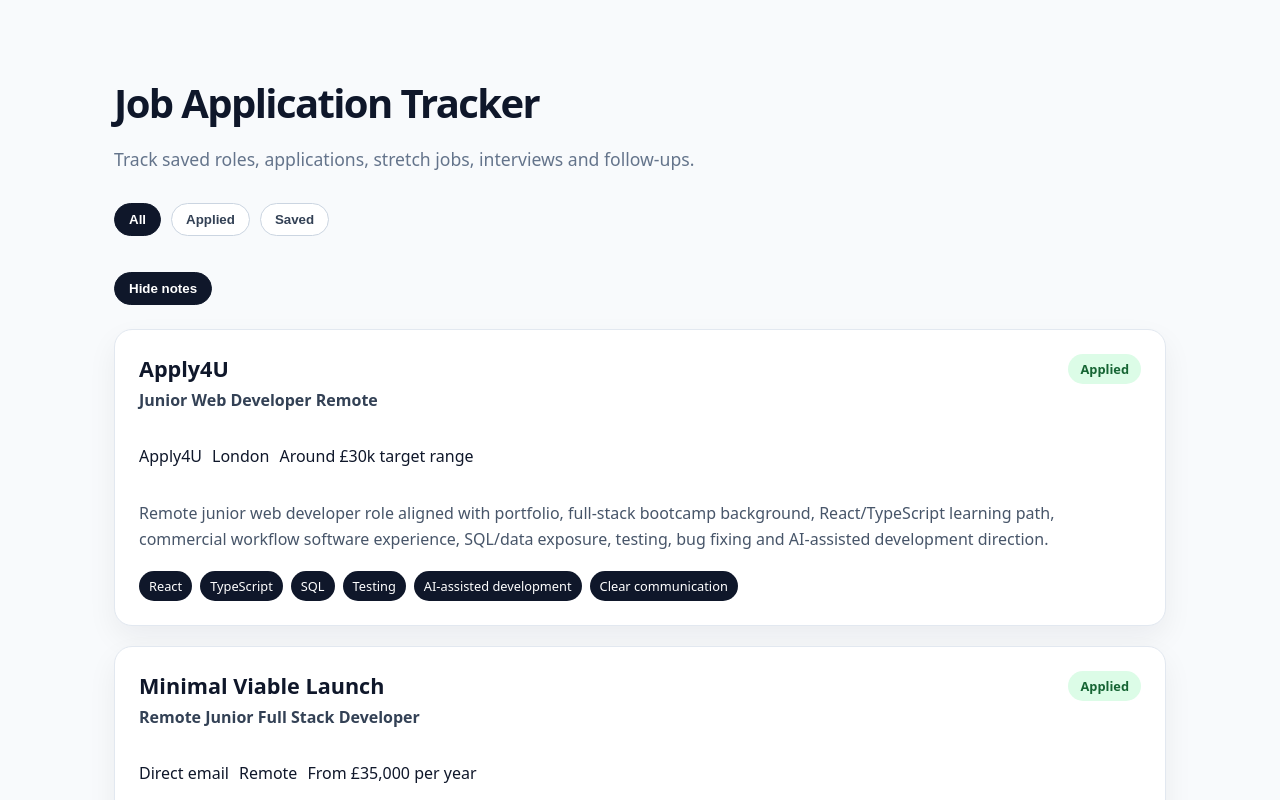
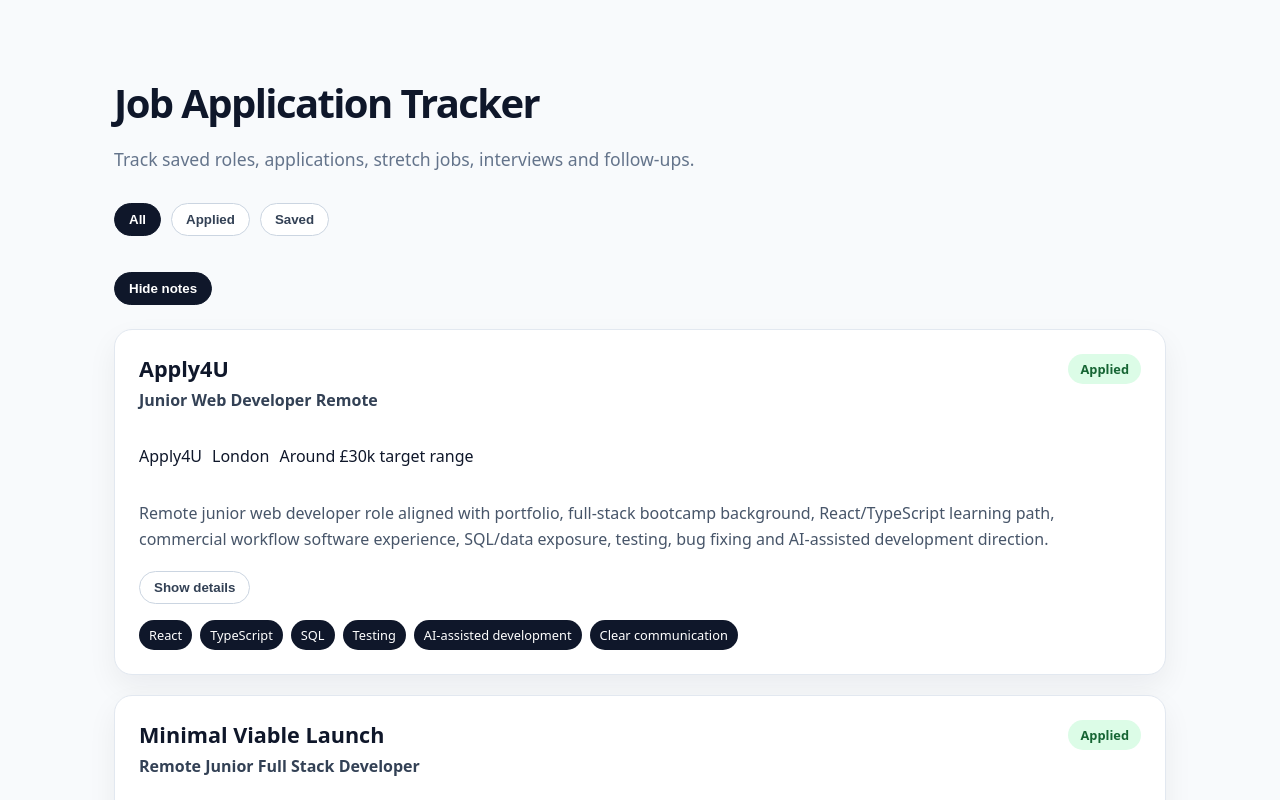
Before and after one commit to OwenD-24/job-application-tracker, a React (Vite) app: page / in a window 1280 px wide. Shown: the top 800 px of the page. Built offline with nearby package versions, Linux system fonts and the light colour scheme.

Commit message:
Added expandable job details

```diff
--- a/src/App.css
+++ b/src/App.css
@@ -143,3 +143,32 @@
   background: #0f172a;
   color: #ffffff;
 }
+
+.details-toggle {
+  border: 1px solid #cbd5e1;
+  background: #ffffff;
+  color: #334155;
+  border-radius: 999px;
+  padding: 8px 14px;
+  font-weight: 700;
+  cursor: pointer;
+  margin-bottom: 16px;
+}
+
+.details-toggle:hover {
+  border-color: #0f172a;
+}
+
+.job-details {
+  background: #f8fafc;
+  border: 1px solid #e2e8f0;
+  border-radius: 14px;
+  padding: 14px 16px;
+  margin-bottom: 18px;
+}
+
+.job-details p {
+  margin: 6px 0;
+  color: #334155;
+  font-size: 0.9rem;
+}
--- a/src/components/JobCard.jsx
+++ b/src/components/JobCard.jsx
@@ -1,6 +1,8 @@
+import { useState } from "react"
 import StatusBadge from "./StatusBadge"
 
 function JobCard({ job, showNotes }) {
+    const [showDetails, setShowDetails] = useState(false)
         return (
             <article className="job-card">
                 <div className="job-card-header">
@@ -20,6 +22,25 @@ function JobCard({ job, showNotes }) {
 
                 {showNotes && <p className="job-notes">{job.notes}</p>}
 
+                <button
+                    className="details-toggle"
+                    onClick={() => setShowDetails((prevShowDetails) => !prevShowDetails)}
+                >
+                    {showDetails ? "Hide details" : "Show details"}
+                </button>
+
+                {showDetails && (
+                    <div className="job-details">
+                        <p><strong>Priority:</strong> {job.priority}</p>
+                        <p><strong>Job type:</strong> {job.jobType}</p>
+                        <p><strong>Remote policy:</strong> {job.remotePolicy}</p>
+                        <p><strong>Date applied:</strong> {job.dateApplied || "Not applied yet"}</p>
+                        <p><strong>Follow-up:</strong> {job.followUpDate || "No follow-up set"}</p>
+                        <p><strong>CV used:</strong> {job.cvUsed || "No CV recorded"}</p>
+                        <p><strong>Portfolio included:</strong> {job.portfolioIncluded ? "Yes" : "No"}</p>
+                    </div>
+                )}
+
                 <div className="skills-list">
                     {job.skills.map((skill) => (
                         <span className="skill-chip" key={skill}>
```
Lines whose indentation alone changed are shown as unchanged.
